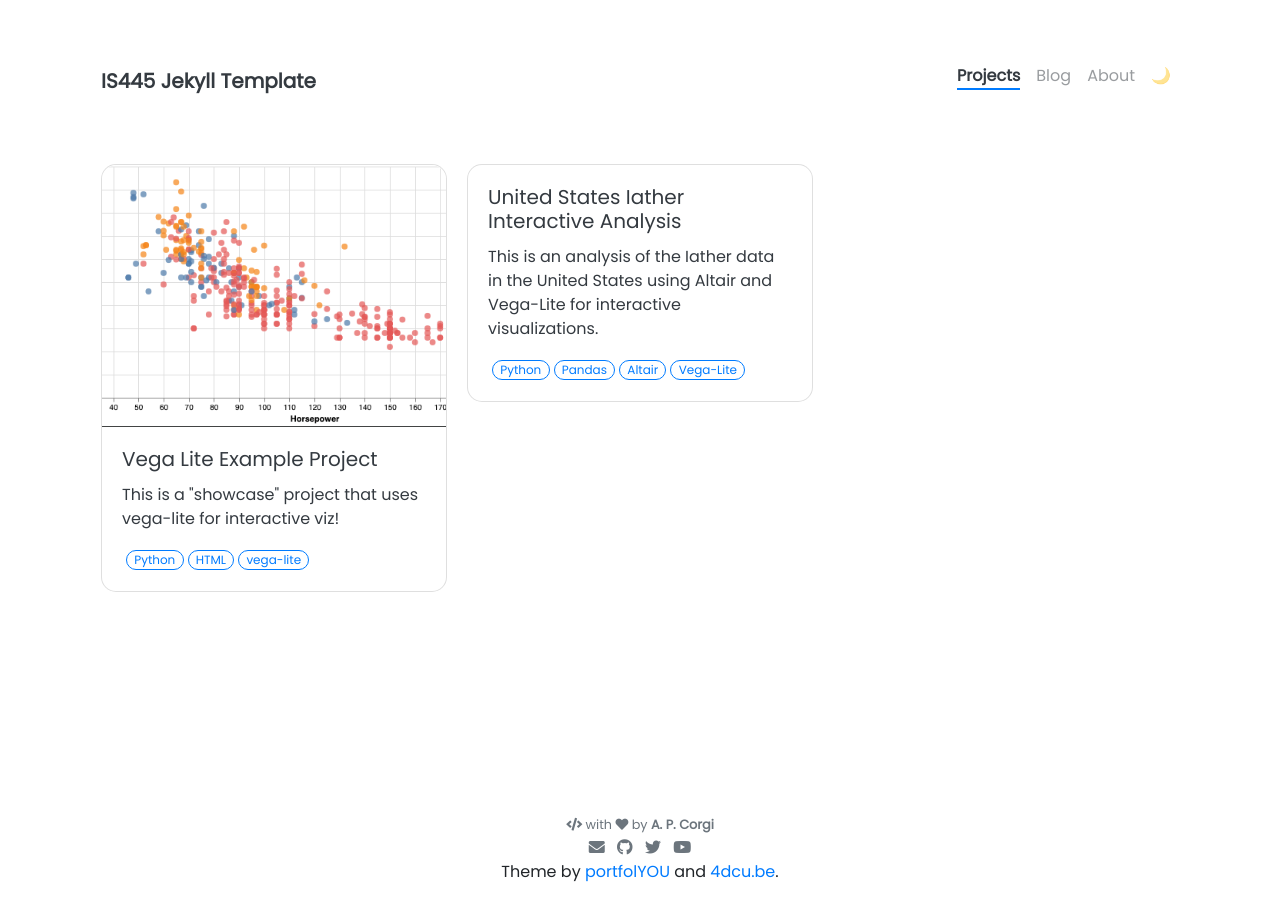
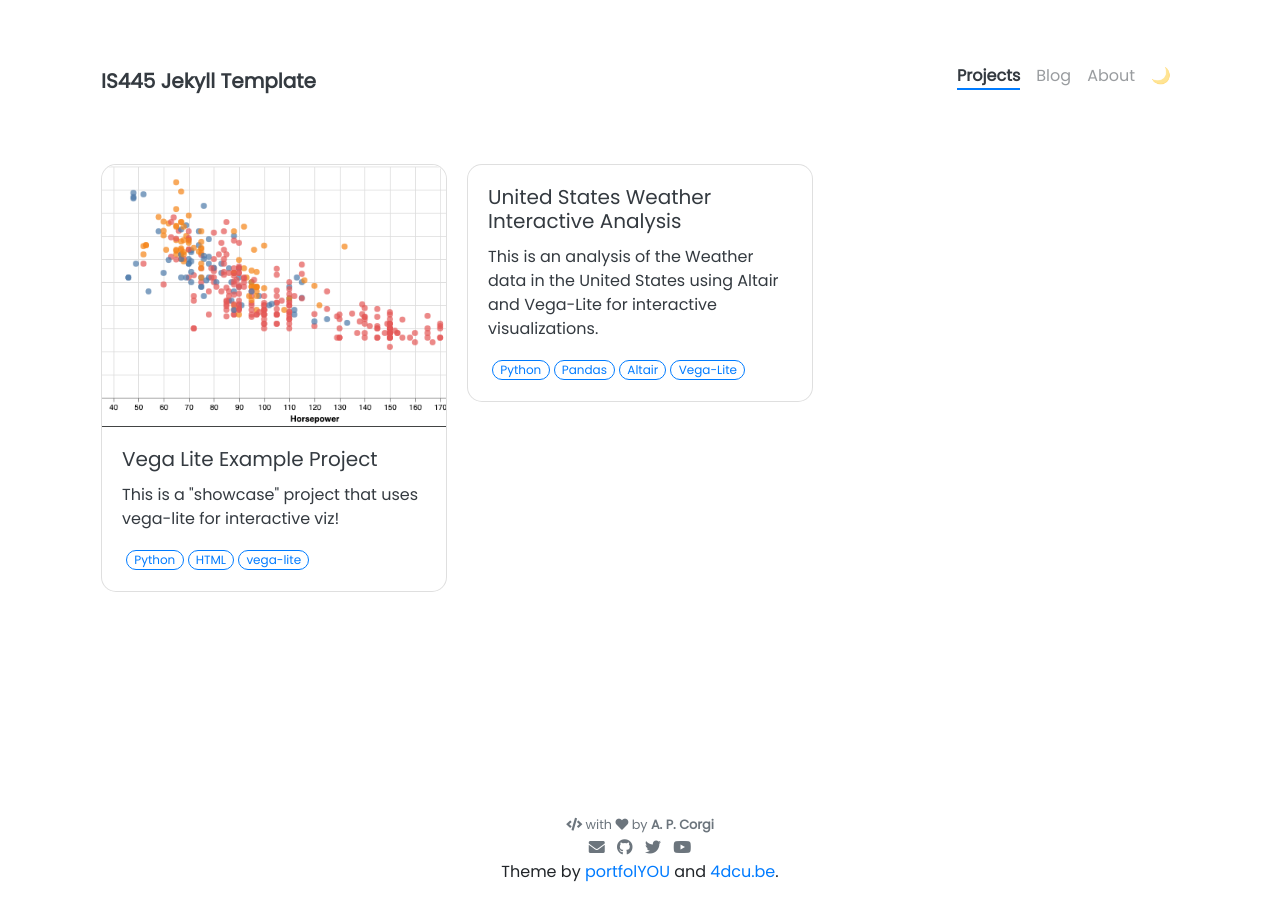
Before and after one commit to HerobrineXia/HerobrineXia.github.io, a Jekyll site: the page built from pages/projects.html, in a window 1280 px wide. Built offline with Jekyll 4.4.1, drawn with Linux system fonts in a browser that asks for light colours; nearby versions of some CDN libraries.

Commit message:
Fix typo

```diff
--- a/_projects/2_Weather_Analysis.md
+++ b/_projects/2_Weather_Analysis.md
@@ -1,8 +1,8 @@
 ---
-name: United States Iather Interactive Analysis
+name: United States Weather Interactive Analysis
 tools: [Python, Pandas, Altair, Vega-Lite]
 image:
-description: This is an analysis of the Iather data in the United States using Altair and Vega-Lite for interactive visualizations.
+description: This is an analysis of the Weather data in the United States using Altair and Vega-Lite for interactive visualizations.
 custom_js:
   - vega.min
   - vega-lite.min
@@ -11,7 +11,7 @@ custom_js:
 ---
 
 
-# United States Iather Interactive Analysis
+# United States Weather Interactive Analysis
 ## Chart 1:
 <vegachart schema-url="{{ site.baseurl }}/assets/json/state_temperature_interactive.json" style="width: 100%"></vegachart>
 
```
